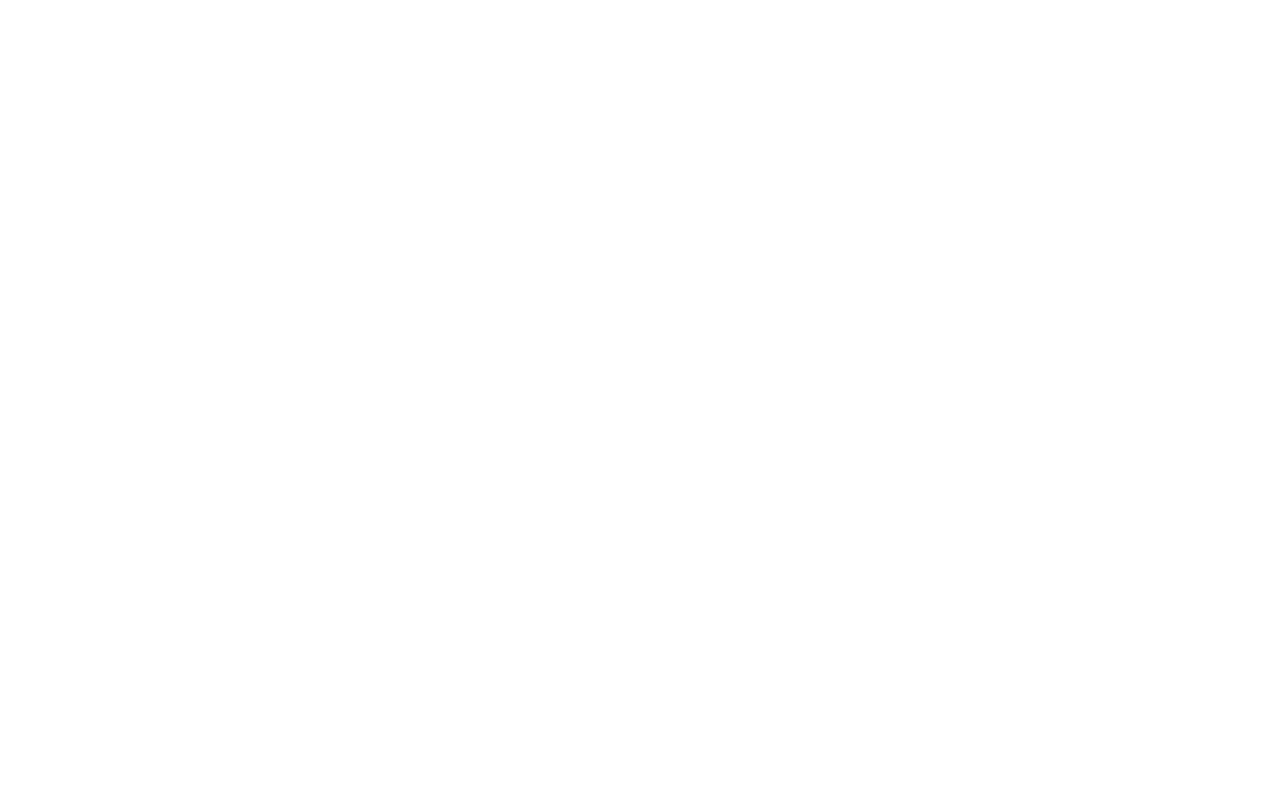
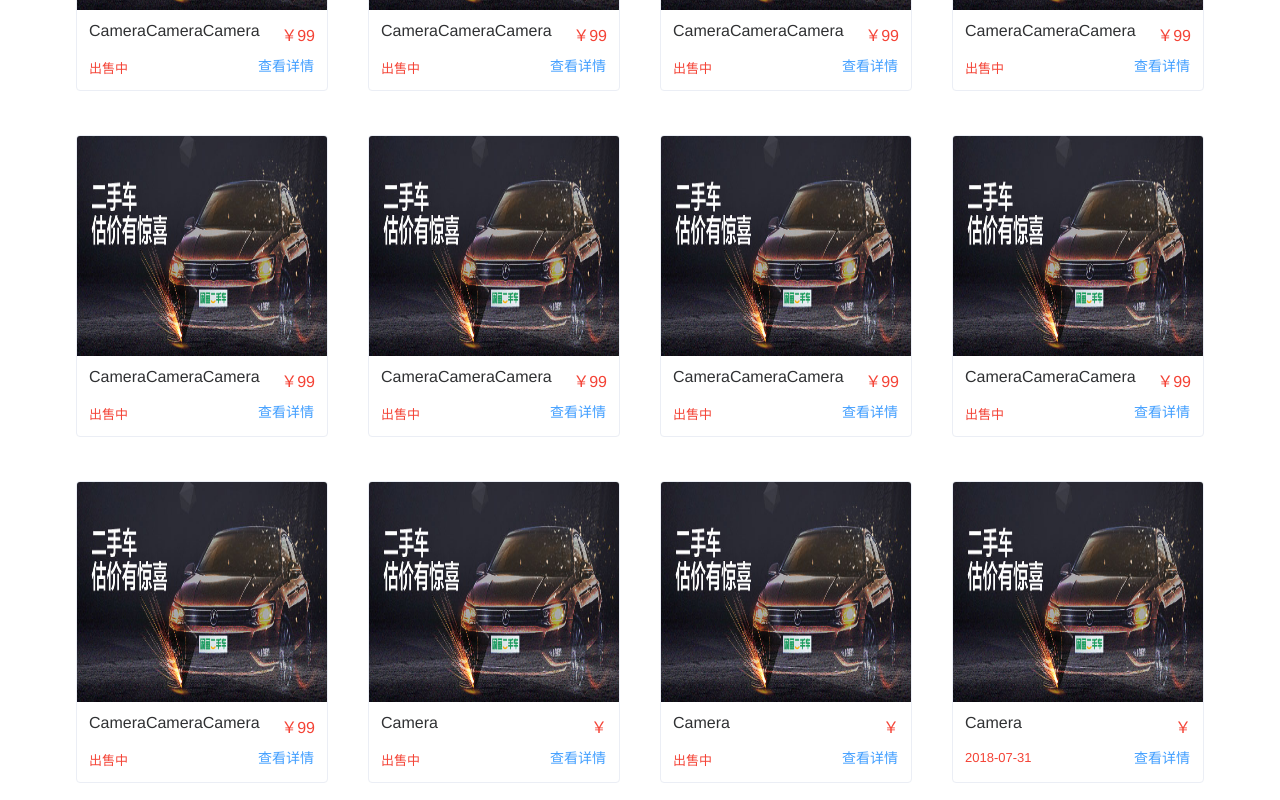
Before and after one commit to Kevin-Xie/internal-flea-market, a Vue app in the folder client/: page /#/ in a window 1280 px wide. Shown: the part 300-1100 px from the top of the page. Before the commit the page ends 800 px from the top, so only its background shows below. Built offline with nearby package versions, Linux system fonts and the light colour scheme; no server answers.

Commit message:
update ui

```diff
--- /dev/null
+++ b/client/src/components/goods/goodsDetail.vue
@@ -0,0 +1 @@
+goodsDetail.vue
--- a/client/src/components/goods/goodsItem.vue
+++ b/client/src/components/goods/goodsItem.vue
@@ -1,16 +1,17 @@
 <template>
-    <div>
-        <el-card :body-style="{ padding: '0px' }" shadow="hover">
+    <el-card :body-style="{ padding: '0px' }" shadow="hover">
+        <div class="image-wrapper">
             <img src="../../assets/car.jpg" class="image">
-            <div style="padding:14px;">
-                <span>{{goods.name}}</span>
-                <div class="bottom clearfix">
-                <time class="time">{{ goods.createAt.slice(0,10) }}</time>
-                <el-button type="text" class="button">操作按钮</el-button>
-                </div>
-            </div>
-        </el-card>
-    </div>
+        </div>
+        <div style="padding:12px;">
+            <span style="float: left">{{goods.name}}</span>
+            <span style="float: right; color: #f44336;">￥{{goods.price}}</span>
+        </div>
+        <div style="padding:12px;">
+            <span class="status">{{ goods.status }}</span>
+            <el-button type="text" class="button">查看详情</el-button>
+        </div>
+    </el-card>
 </template>
 
 <script>
@@ -30,14 +31,25 @@
     margin: 20px;
     width: 250px;
     height: 300px;
+    display: inline-block;
 }
-.time {
+.status {
     font-size: 13px;
-    color: #999;
+    color: #f44336;
     text-align: left;
+    padding: 12px 0;
+    float: left;
+}
+.button {
+    float: right;
+}
+.image-wrapper {
+    width: 250px;
+    height: 220px;
 }
 .image {
     width: 100%;
+    height: 100%;
     display: block;
 }
 
--- a/client/src/components/goods/goodsList.vue
+++ b/client/src/components/goods/goodsList.vue
@@ -1,8 +1,6 @@
 <template>
     <div>
-        <div style="display: flex;">
-            <v-goods-item v-for="(goods, index) in goodsList" :key="index" :goods="goods"></v-goods-item>
-        </div>
+        <v-goods-item v-for="(goods, index) in goodsList" :key="index" :goods="goods"></v-goods-item>
         <el-button type="text">Load More</el-button>
     </div>
 </template>
@@ -27,7 +25,33 @@
         }
     },
     mounted() {
-        this.init()
+                // this.init()
+        this.goodsList = [
+            {name: 'CameraCameraCamera', status: '出售中', price: 99},
+            {name: 'CameraCameraCamera', status: '出售中', price: 99},
+            {name: 'CameraCameraCamera', status: '出售中', price: 99},
+            {name: 'CameraCameraCamera', status: '出售中', price: 99},
+            {name: 'CameraCameraCamera', status: '出售中', price: 99},
+            {name: 'CameraCameraCamera', status: '出售中', price: 99},
+            {name: 'CameraCameraCamera', status: '出售中', price: 99},
+            {name: 'CameraCameraCamera', status: '出售中', price: 99},
+            {name: 'CameraCameraCamera', status: '出售中', price: 99},
+
+            {name: 'Camera', status: '出售中', },
+            {name: 'Camera', status: '出售中', },
+            {name: 'Camera', status: '2018-07-31', },
+            {name: 'Camera', status: '2018-07-31', },
+            {name: 'Camera', status: '2018-07-31', },
+            {name: 'Camera', status: '2018-07-31', },
+            {name: 'Camera', status: '2018-07-31', },
+            {name: 'Camera', status: '2018-07-31', },
+            {name: 'Camera', status: '2018-07-31', },
+            {name: 'Camera', status: '2018-07-31', },
+            {name: 'Camera', status: '2018-07-31', },
+            {name: 'Camera', status: '2018-07-31', },
+            {name: 'Camera', status: '2018-07-31', },
+            {name: 'Camera', status: '2018-07-31', },
+        ]
     },
 }
 </script>
```
